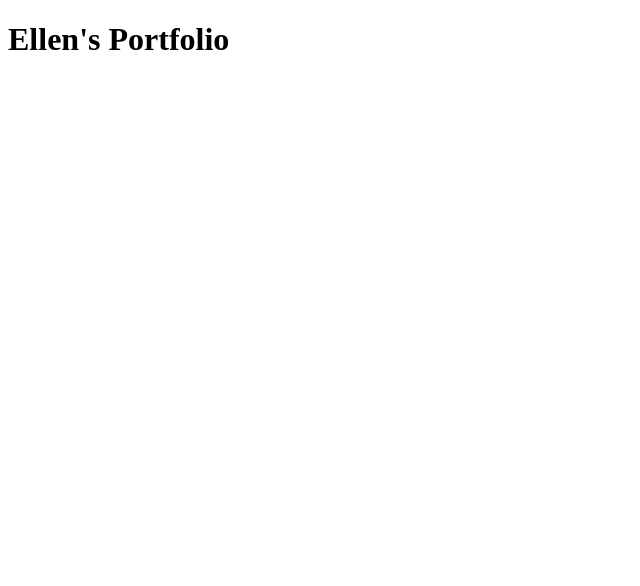
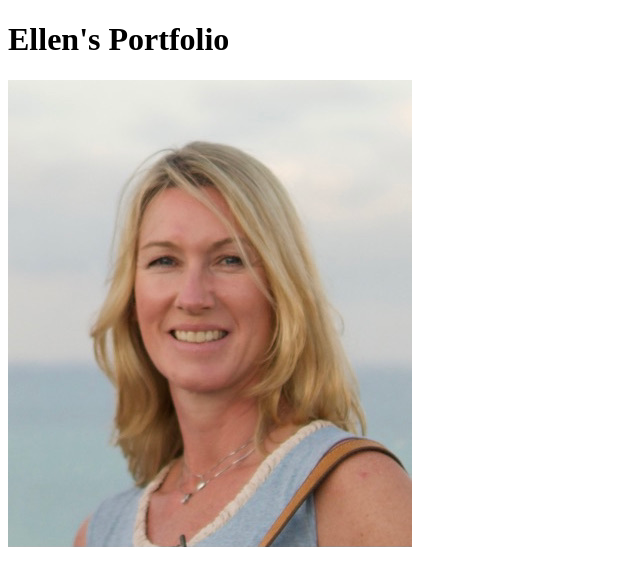
Before and after one commit to EllSyn/EllSyn.github.io, a plain HTML site: page index.html in a window 1280 px wide. Shown: the whole page, without its empty margins (0-640 px from the left). Drawn offline with Linux system fonts and the light colour scheme.

Commit message:
Update index.html

```diff
--- a/index.html
+++ b/index.html
@@ -8,6 +8,6 @@
 </head>
 <body>
    <h1>Ellen's Portfolio</h1>
-   <img scr="./bioPicture.jpeg"/>
+   <img src="./bioPicture.jpeg"/>
 </body>
 </html>
```
